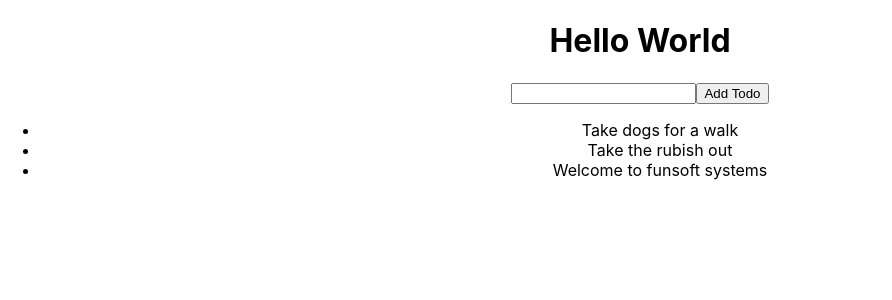
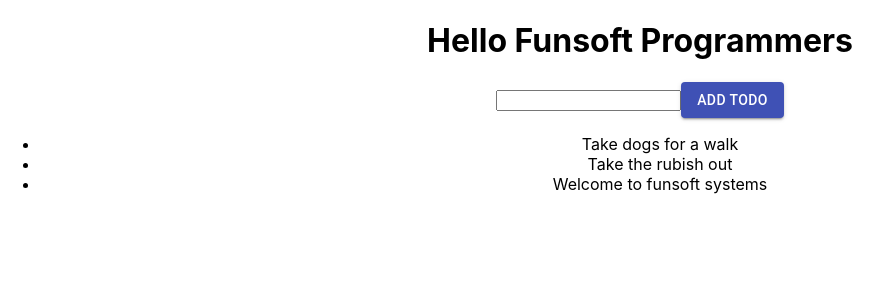
Before and after one commit to kmonyoncho/TODO-APP, a React (Create React App) app in the folder todo-app/: page / in a window 1280 px wide. Shown: the top 300 px of the page, without its empty margins (0-892 px from the left). Built offline with nearby package versions, Linux system fonts and the light colour scheme.

Commit message:
material UI

```diff
--- a/todo-app/package.json
+++ b/todo-app/package.json
@@ -3,6 +3,7 @@
   "version": "0.1.0",
   "private": true,
   "dependencies": {
+    "@material-ui/core": "^4.11.4",
     "@testing-library/jest-dom": "^5.13.0",
     "@testing-library/react": "^11.2.7",
     "@testing-library/user-event": "^12.8.3",
--- a/todo-app/src/App.js
+++ b/todo-app/src/App.js
@@ -1,4 +1,5 @@
 import React, {useState} from 'react';
+import Button from '@material-ui/core/Button';
 import './App.css';
 
 function App() {
@@ -8,14 +9,21 @@ function App() {
 
   const addTodo = (event) =>{
     //this will fire when the button is clicked
+   event.preventDefault();//stop refresh
     console.log('The button clicked');
     setTodos([...todos,input]);
+    setInput(''); //clear up the input
   }
   return (
     <div className="App">
-      <h1>Hello World</h1>
+      <h1>Hello Funsoft Programmers</h1>
+
       <input value={input} onChange={event=> setInput(event.target.value)}/>
-      <button onClick={addTodo}>Add Todo</button>
+      <Button type="submit" onClick={addTodo} variant="contained" color="primary">
+      Add Todo
+</Button>
+      {/* <Button onClick={addTodo}>Add Todo</Button> */}
+
       <ul>
         {todos.map(todo =>(
         <li>{todo}</li>
```
Also changed, not shown: 1 other file (tests, documents, lock files or other folders).
